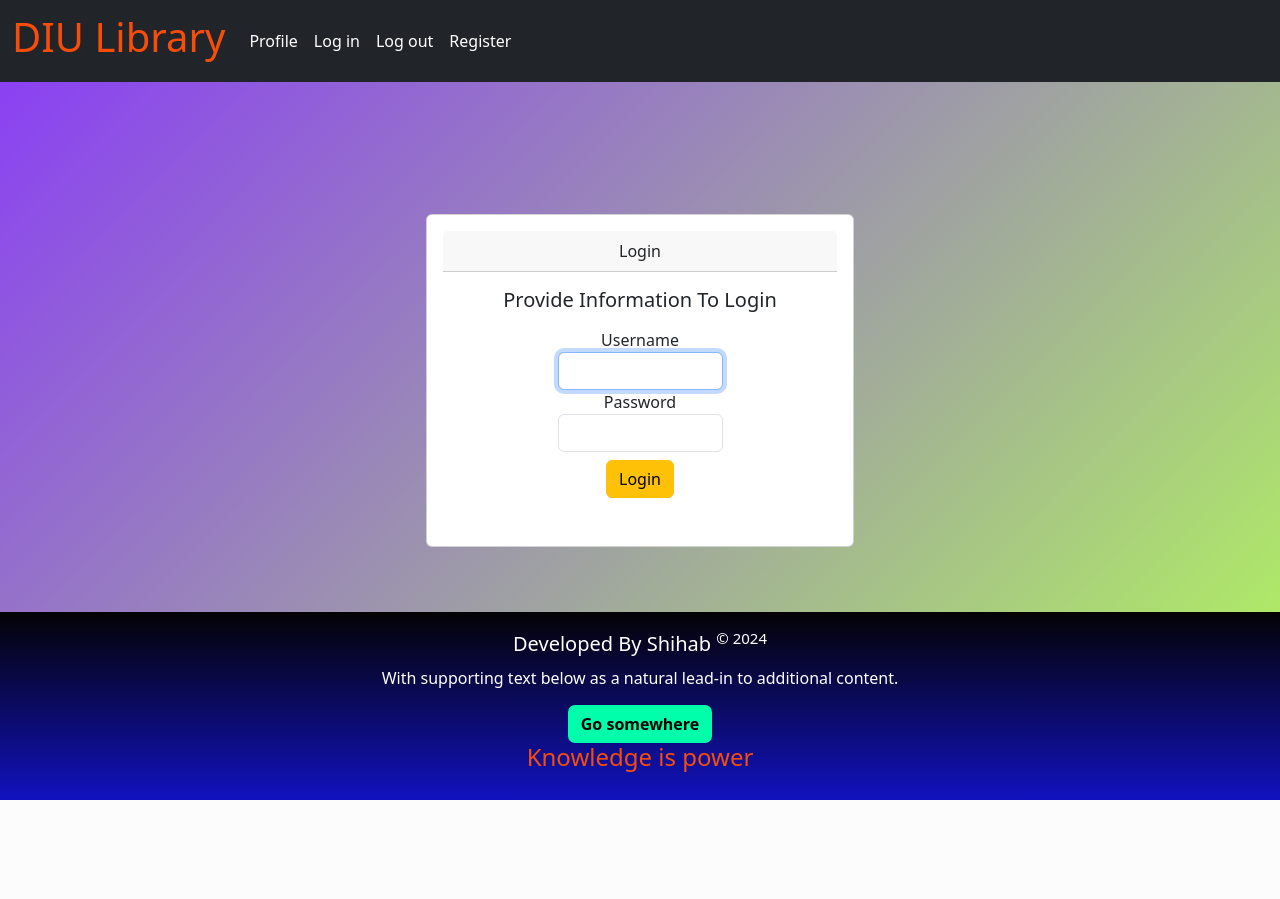
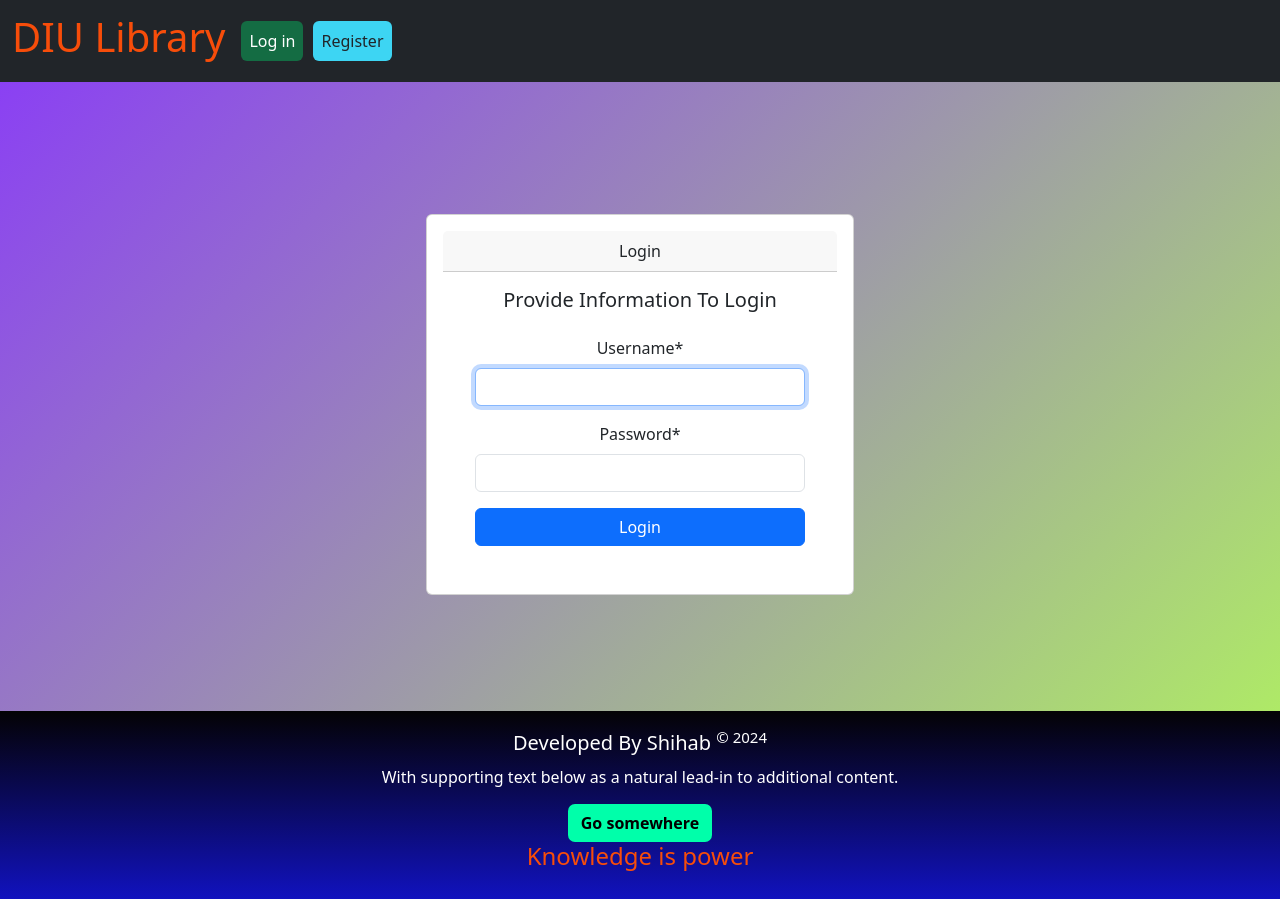
Before and after one commit to shihab-7/University-coding-courses, a Django app: page /account/login/ in a window 1280 px wide. Before the commit the page ends 800 px from the top, so only its background shows below. Run offline with Django 5.2, Linux system fonts and the light colour scheme; some libraries are stand-ins or nearby versions.

Commit message:
base.html implemented correctly and deposite system added

```diff
--- a/Database management system/Library management project/Diu_library/Borrows/forms.py
+++ b/Database management system/Library management project/Diu_library/Borrows/forms.py
@@ -6,7 +6,7 @@ class TransactionForm(forms.ModelForm):
         model = Transaction
         fields = ['amount', 'transaction_type']
 
-    def __call__(self, *args, **kwargs):
+    def __init__(self, *args, **kwargs):
         self.account = kwargs.pop('account')
         super().__init__(*args, **kwargs)
         self.fields['transaction_type'].disabled = True
--- a/Database management system/Library management project/Diu_library/Borrows/views.py
+++ b/Database management system/Library management project/Diu_library/Borrows/views.py
@@ -44,7 +44,7 @@ class DepositeMoneyView(TransactionCreateMixin):
         return initial
 
     def form_valid(self, form):
-        amount = self.cleaned_data.get('amount')
+        amount = form.cleaned_data.get('amount')
         account = self.request.user.account
         account.balance += amount
 
--- a/Database management system/Library management project/Diu_library/UserAccounts/templates/profile.html
+++ b/Database management system/Library management project/Diu_library/UserAccounts/templates/profile.html
@@ -15,7 +15,7 @@
 <div class="container d-flex flex-wrap mt-5 p-5">
     <div class="col-12 col-md-8 mx-auto">
         <h5 class="text-center p-2" style="background-color: white; border-radius: 8px;">
-            Welcome to your profile <b style="color: blue">{{ user.first_name }}</b>
+            Welcome to your profile <b style="color: blue">{{ user.first_name }} <span style="color:orangered;">Current Balance : {{user.account.balance}} tk</span></b>
         </h5>
     </div>
     <hr style="height: 5px; background-color: white" />
--- a/Database management system/Library management project/Diu_library/UserAccounts/templates/user_login.html
+++ b/Database management system/Library management project/Diu_library/UserAccounts/templates/user_login.html
@@ -17,17 +17,20 @@
         <div class="card-header">Login</div>
         <div class="card-body">
             <h5 class="card-title">Provide Information To Login</h5>
-            <form class="p-2" method="post" style="width:50%;margin:auto;">
-                <!--{{form | crispy}}-->
-                {% csrf_token %}
-                {% for i in form %}
-                    {{i.label}}
-                    {{i}}
-                    {{i.errors}}
-                {% endfor %}
-                <button class="btn btn-warning m-2">Login</button>
-            </form>
+            <div class="card-body">
+                <form method="post" novalidate>
+                    {% csrf_token %}
 
+                    {% for field in form %}
+                        <div class="mb-3">
+                            {{ field|as_crispy_field }}
+                        </div>
+                    {% endfor %}
+                    <div class="d-grid">
+                        <button type="submit" class="btn btn-primary">Login</button>
+                    </div>
+                </form>
+            </div>
         </div>
     </div>
 </div>
--- a/Database management system/Library management project/Diu_library/UserAccounts/views.py
+++ b/Database management system/Library management project/Diu_library/UserAccounts/views.py
@@ -27,7 +27,7 @@ class UserRegistrationView(FormView):
 class UserLoginView(LoginView):
     template_name = 'user_login.html'
     def get_success_url(self):
-        return reverse_lazy('homepage')
+        return reverse_lazy('profile')
 
 @method_decorator(login_required, name='dispatch')
 class UserLogoutView(LogoutView):
--- a/Database management system/Library management project/Diu_library/static/css/style.css
+++ b/Database management system/Library management project/Diu_library/static/css/style.css
@@ -1,5 +1,5 @@
 html, body {
-    height: 100%;
+    height: auto !important;
     margin: 0;
 }
 body{
@@ -31,7 +31,7 @@ section{
     margin-top: 10px;
     bottom: 0;
     width: 100%;
-    position:fixed;
+    position:static;
 }
 
 .content {
@@ -53,6 +53,7 @@ section{
 }
 
 
+
 @media screen and (max-width:576px){
     .book-cards{
         grid-template-columns: repeat(1,1fr);
--- a/Database management system/Library management project/Diu_library/templates/base.html
+++ b/Database management system/Library management project/Diu_library/templates/base.html
@@ -24,22 +24,30 @@
             <span class="navbar-toggler-icon"></span>
           </button>
           <div class="collapse navbar-collapse" id="navbarTogglerDemo02">
-            <ul class="navbar-nav me-auto mb-2 mb-lg-0">
+            <ul class="navbar-nav me-auto mb-2 mb-lg-0" style="gap:10px">
+              {% if user.is_authenticated %}
               <li class="nav-item">
-                <a class="nav-link active" aria-current="page" href="{% url 'profile' %}">Profile</a>
-              </li>
-              <li class="nav-item">
-                <a class="nav-link active" href="{% url 'login' %}">Log in</a>
+                <a class=" nav-link active btn btn-primary btn-block" aria-current="page" href="{% url 'profile' %}">Profile</a>
               </li>
               <li class="nav-item">
                 <form method="POST" action="{% url 'logout' %}" style="display:inline;">
                   {%csrf_token%}
-                  <button class="nav-link active" type="submit">Log out</button>
+                  <button class="nav-link active btn btn-danger btn-block" type="submit">Log out</button>
                 </form>
               </li>
               <li class="nav-item">
-                <a class="nav-link active" href="{% url 'register' %}">Register</a>
+                <a href="{% url 'deposite'%}" style="text-decoration:none;">
+                  <h5 class="text-info">Deposite</h5>
+                </a>
               </li>
+              {%else%}
+              <li class="nav-item">
+                <a class="nav-link active btn btn-success btn-block" href="{% url 'login' %}">Log in</a>
+              </li>
+              <li class="nav-item">
+                <a class="nav-link active btn btn-info btn-block text-dark" href="{% url 'register' %}">Register</a>
+              </li>
+              {% endif %}
             </ul>
           </div>
         </div>
```
Also changed, not shown: Database management system/Library management project/Diu_library/db.sqlite3.
